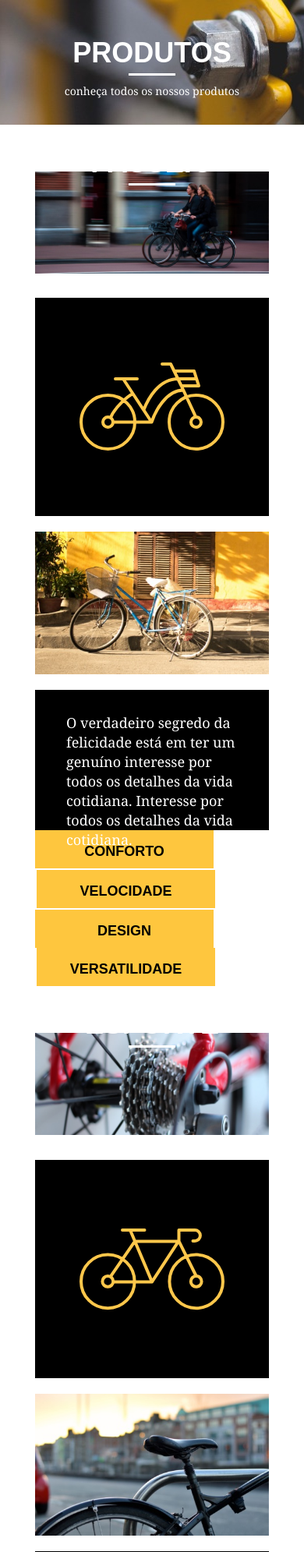
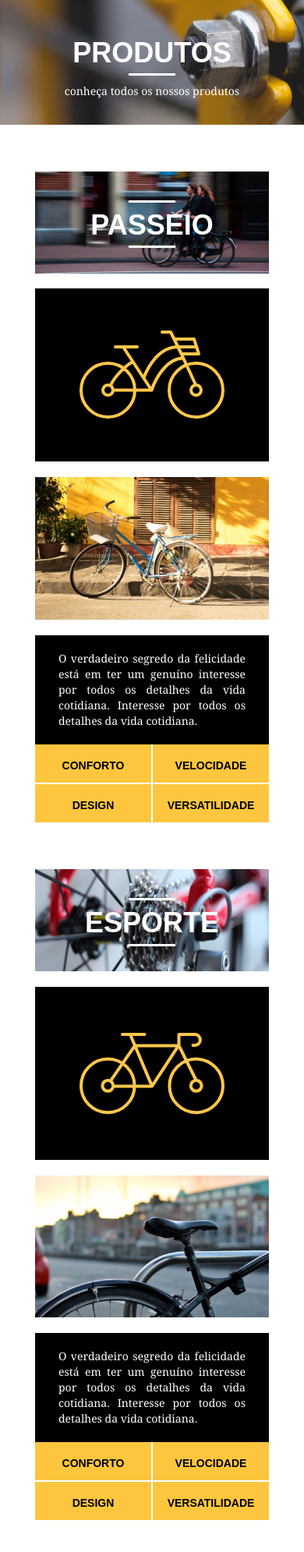
Before and after one commit to Evaldo-Gomes/webdesign_origamid, a PHP site: page /produtos.html in a window 390 px wide. Shown: the part 237-2228 px from the top of the page at 78% size. Run offline with PHP 8.4, Linux system fonts and the light colour scheme.

Commit message:
Aula 5-2-6 Produtos

```diff
--- a/web/css/responsivo.css
+++ b/web/css/responsivo.css
@@ -90,4 +121,32 @@
         font-size: 14px;
         line-height: 25px;
     }
+    /* Produtos */
+    .produto_item h2 {
+        top: -100px;
+        margin-bottom: -68px;
+    }
+    .produto_icone {
+        padding: 41px 0;
+    }
+    .produto_info p {
+        font-size: 14px;
+        line-height: 20px;
+        height: auto;
+        padding: 20px 30px;
+        text-align: justify;
+    }
+    .produto_info ul li {
+        width: 149px;
+        height: 49px;
+        font-size: 14px;
+        line-height: 20px;
+    }
+    .form {
+        padding-right: 0px;
+    }
+    .orcamento ul {
+        padding-right: 0px;
+    }
+    /****************************** Final do estilo para smartphone */
 }
```
Also changed, not shown: other parts of web/css/responsivo.css (+31 -0 lines).
